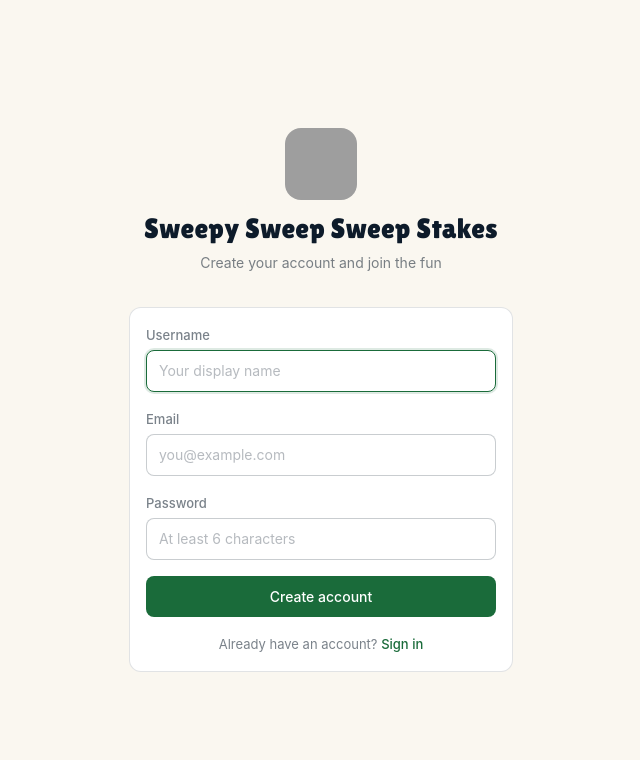
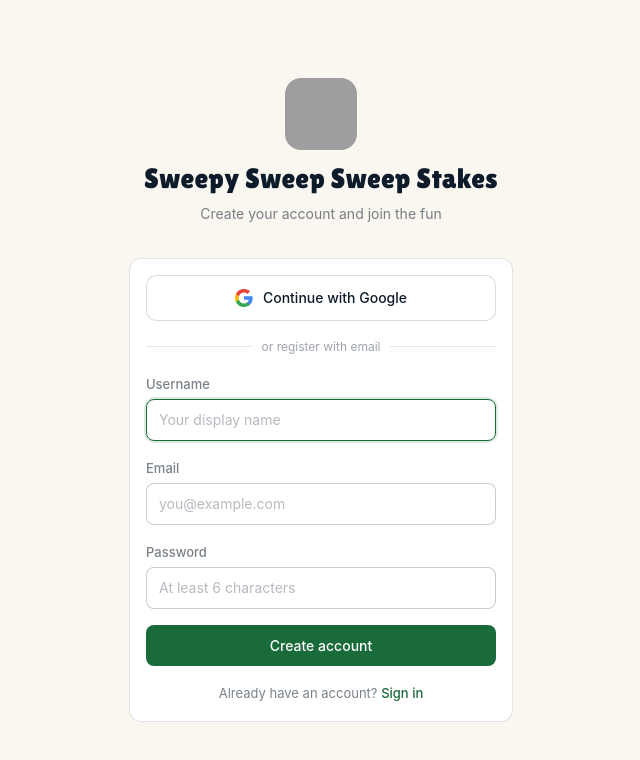
Before and after one commit to Xtropic/Sweepysweeps, a React (Vite) app: page /register in a window 1280 px wide. Shown: the top 760 px of the page, without its empty margins (319-959 px from the left). Built offline with nearby package versions, Linux system fonts and the light colour scheme; no server answers; grey boxes are pictures that could not be loaded.

Commit message:
Add Google OAuth sign-in to login and register pages

```diff
--- a/src/contexts/AuthContext.jsx
+++ b/src/contexts/AuthContext.jsx
@@ -49,12 +49,22 @@
     if (error) throw error
   }
 
+  async function signInWithGoogle() {
+    const { error } = await supabase.auth.signInWithOAuth({
+      provider: 'google',
+      options: {
+        redirectTo: `${window.location.origin}/matches`,
+      },
+    })
+    if (error) throw error
+  }
+
   async function signOut() {
     await supabase.auth.signOut()
   }
 
   return (
-    <AuthContext.Provider value={{ user, profile, loading, signUp, signIn, signOut }}>
+    <AuthContext.Provider value={{ user, profile, loading, signUp, signIn, signInWithGoogle, signOut }}>
       {children}
     </AuthContext.Provider>
   )
--- a/src/pages/LoginPage.jsx
+++ b/src/pages/LoginPage.jsx
@@ -3,12 +3,13 @@
 import { useAuth } from '../contexts/AuthContext'
 
 export default function LoginPage() {
-  const { signIn } = useAuth()
+  const { signIn, signInWithGoogle } = useAuth()
   const navigate = useNavigate()
-  const [email, setEmail] = useState('')
+  const [email, setEmail]       = useState('')
   const [password, setPassword] = useState('')
-  const [error, setError] = useState('')
-  const [loading, setLoading] = useState(false)
+  const [error, setError]       = useState('')
+  const [loading, setLoading]   = useState(false)
+  const [googleLoading, setGoogleLoading] = useState(false)
 
   async function handleSubmit(e) {
     e.preventDefault()
@@ -24,6 +25,18 @@
     }
   }
 
+  async function handleGoogle() {
+    setError('')
+    setGoogleLoading(true)
+    try {
+      await signInWithGoogle()
+      // Redirect is handled by Supabase OAuth flow
+    } catch (err) {
+      setError(err.message)
+      setGoogleLoading(false)
+    }
+  }
+
   return (
     <div className="min-h-screen bg-cream flex items-center justify-center px-4">
       <div className="w-full max-w-sm">
@@ -35,6 +48,29 @@
         </div>
 
         <div className="card">
+          {/* Google sign-in */}
+          <button
+            onClick={handleGoogle}
+            disabled={googleLoading}
+            style={{
+              width: '100%', display: 'flex', alignItems: 'center', justifyContent: 'center',
+              gap: 10, padding: '10px 16px', borderRadius: 10, border: '1px solid rgba(13,27,42,0.15)',
+              background: 'white', cursor: 'pointer', fontSize: 14, fontWeight: 500,
+              color: '#0D1B2A', marginBottom: 16,
+              opacity: googleLoading ? 0.6 : 1,
+            }}
+          >
+            <GoogleIcon />
+            {googleLoading ? 'Redirecting…' : 'Continue with Google'}
+          </button>
+
+          {/* Divider */}
+          <div style={{ display: 'flex', alignItems: 'center', gap: 10, marginBottom: 16 }}>
+            <div style={{ flex: 1, height: 1, background: 'rgba(13,27,42,0.1)' }} />
+            <span style={{ fontSize: 12, color: 'rgba(13,27,42,0.4)' }}>or sign in with email</span>
+            <div style={{ flex: 1, height: 1, background: 'rgba(13,27,42,0.1)' }} />
+          </div>
+
           <form onSubmit={handleSubmit} className="space-y-4">
             <div>
               <label className="label">Email</label>
@@ -51,6 +87,7 @@
               {loading ? 'Signing in…' : 'Sign in'}
             </button>
           </form>
+
           <p className="text-center mt-4" style={{ fontSize: 13, color: 'rgba(13,27,42,0.55)' }}>
             Don't have an account?{' '}
             <Link to="/register" style={{ color: '#1A6B3A', fontWeight: 500 }}>Sign up</Link>
@@ -60,3 +97,14 @@
     </div>
   )
 }
+
+function GoogleIcon() {
+  return (
+    <svg width="18" height="18" viewBox="0 0 18 18">
+      <path fill="#4285F4" d="M17.64 9.2c0-.637-.057-1.251-.164-1.84H9v3.481h4.844c-.209 1.125-.843 2.078-1.796 2.717v2.258h2.908c1.702-1.567 2.684-3.875 2.684-6.615z"/>
+      <path fill="#34A853" d="M9 18c2.43 0 4.467-.806 5.956-2.18l-2.908-2.259c-.806.54-1.837.86-3.048.86-2.344 0-4.328-1.584-5.036-3.711H.957v2.332A8.997 8.997 0 0 0 9 18z"/>
+      <path fill="#FBBC05" d="M3.964 10.71A5.41 5.41 0 0 1 3.682 9c0-.593.102-1.17.282-1.71V4.958H.957A8.996 8.996 0 0 0 0 9c0 1.452.348 2.827.957 4.042l3.007-2.332z"/>
+      <path fill="#EA4335" d="M9 3.58c1.321 0 2.508.454 3.44 1.345l2.582-2.58C13.463.891 11.426 0 9 0A8.997 8.997 0 0 0 .957 4.958L3.964 7.29C4.672 5.163 6.656 3.58 9 3.58z"/>
+    </svg>
+  )
+}
--- a/src/pages/RegisterPage.jsx
+++ b/src/pages/RegisterPage.jsx
@@ -3,13 +3,14 @@
 import { useAuth } from '../contexts/AuthContext'
 
 export default function RegisterPage() {
-  const { signUp } = useAuth()
+  const { signUp, signInWithGoogle } = useAuth()
   const navigate = useNavigate()
-  const [email, setEmail] = useState('')
+  const [email, setEmail]       = useState('')
   const [username, setUsername] = useState('')
   const [password, setPassword] = useState('')
-  const [error, setError] = useState('')
-  const [loading, setLoading] = useState(false)
+  const [error, setError]       = useState('')
+  const [loading, setLoading]   = useState(false)
+  const [googleLoading, setGoogleLoading] = useState(false)
 
   async function handleSubmit(e) {
     e.preventDefault()
@@ -27,6 +28,17 @@
     }
   }
 
+  async function handleGoogle() {
+    setError('')
+    setGoogleLoading(true)
+    try {
+      await signInWithGoogle()
+    } catch (err) {
+      setError(err.message)
+      setGoogleLoading(false)
+    }
+  }
+
   return (
     <div className="min-h-screen bg-cream flex items-center justify-center px-4">
       <div className="w-full max-w-sm">
@@ -38,6 +50,29 @@
         </div>
 
         <div className="card">
+          {/* Google sign-up */}
+          <button
+            onClick={handleGoogle}
+            disabled={googleLoading}
+            style={{
+              width: '100%', display: 'flex', alignItems: 'center', justifyContent: 'center',
+              gap: 10, padding: '10px 16px', borderRadius: 10, border: '1px solid rgba(13,27,42,0.15)',
+              background: 'white', cursor: 'pointer', fontSize: 14, fontWeight: 500,
+              color: '#0D1B2A', marginBottom: 16,
+              opacity: googleLoading ? 0.6 : 1,
+            }}
+          >
+            <GoogleIcon />
+            {googleLoading ? 'Redirecting…' : 'Continue with Google'}
+          </button>
+
+          {/* Divider */}
+          <div style={{ display: 'flex', alignItems: 'center', gap: 10, marginBottom: 16 }}>
+            <div style={{ flex: 1, height: 1, background: 'rgba(13,27,42,0.1)' }} />
+            <span style={{ fontSize: 12, color: 'rgba(13,27,42,0.4)' }}>or register with email</span>
+            <div style={{ flex: 1, height: 1, background: 'rgba(13,27,42,0.1)' }} />
+          </div>
+
           <form onSubmit={handleSubmit} className="space-y-4">
             <div>
               <label className="label">Username</label>
@@ -60,6 +95,7 @@
               {loading ? 'Creating account…' : 'Create account'}
             </button>
           </form>
+
           <p className="text-center mt-4" style={{ fontSize: 13, color: 'rgba(13,27,42,0.55)' }}>
             Already have an account?{' '}
             <Link to="/login" style={{ color: '#1A6B3A', fontWeight: 500 }}>Sign in</Link>
@@ -69,3 +105,14 @@
     </div>
   )
 }
+
+function GoogleIcon() {
+  return (
+    <svg width="18" height="18" viewBox="0 0 18 18">
+      <path fill="#4285F4" d="M17.64 9.2c0-.637-.057-1.251-.164-1.84H9v3.481h4.844c-.209 1.125-.843 2.078-1.796 2.717v2.258h2.908c1.702-1.567 2.684-3.875 2.684-6.615z"/>
+      <path fill="#34A853" d="M9 18c2.43 0 4.467-.806 5.956-2.18l-2.908-2.259c-.806.54-1.837.86-3.048.86-2.344 0-4.328-1.584-5.036-3.711H.957v2.332A8.997 8.997 0 0 0 9 18z"/>
+      <path fill="#FBBC05" d="M3.964 10.71A5.41 5.41 0 0 1 3.682 9c0-.593.102-1.17.282-1.71V4.958H.957A8.996 8.996 0 0 0 0 9c0 1.452.348 2.827.957 4.042l3.007-2.332z"/>
+      <path fill="#EA4335" d="M9 3.58c1.321 0 2.508.454 3.44 1.345l2.582-2.58C13.463.891 11.426 0 9 0A8.997 8.997 0 0 0 .957 4.958L3.964 7.29C4.672 5.163 6.656 3.58 9 3.58z"/>
+    </svg>
+  )
+}
```
